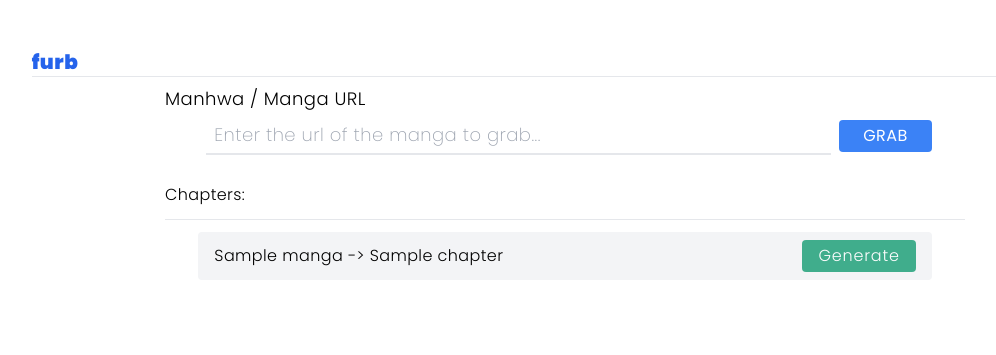
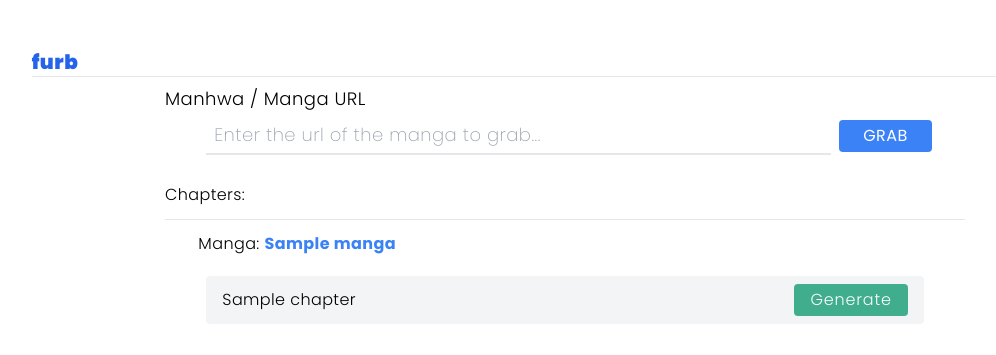
Before and after one commit to tbdsux/furb, a FastAPI app: template templates/output.html in a window 1280 px wide. Shown: the top 355 px of the page, without its empty margins (75-1071 px from the left). Run offline with FastAPI, Linux system fonts and the light colour scheme; the template is opened without the code that fills it: most values are stand-ins (such as "Sample title", 1, 10 or a date in 2020); style sheets or scripts are compiled from the project's sources.

Commit message:
Update templating positions of items

```diff
--- a/templates/output.html
+++ b/templates/output.html
@@ -12,11 +12,11 @@ Grab {{manga}}
     <hr>
 
     <div class="w-3/4 mx-auto py-2">
-        <form action="" method="POST">
+        <form action="/" method="POST">
             <label for="" class="text-lg font-light tracking-wide">Manhwa / Manga URL</label>
             <div class="flex items-center justify-center w-11/12 mx-auto py-1">
-                <input type="text" class="py-1 px-2 text-lg border-b-2 font-thin tracking-wide mx-2 w-full text-blue-500 focus:border-blue-500 focus:outline-none" placeholder="Enter the url of the manga to grab..." value="{{query}}">
-                <input type="submit" value="GRAB" class="py-1 px-6 bg-blue-500 tracking-wide rounded text-white">
+                <input type="text" name="url" class="py-1 px-2 text-lg border-b-2 font-thin tracking-wide mx-2 w-full text-blue-500 focus:border-blue-500 focus:outline-none" placeholder="Enter the url of the manga to grab..." value="{{query}}">
+                <input type="submit" value="GRAB" class="py-1 px-6 bg-blue-500 hover:bg-blue-600 cursor-pointer tracking-wide rounded text-white">
             </div>
         </form>
 
@@ -24,10 +24,11 @@ Grab {{manga}}
             <h4 class="font-light tracking-wide">Chapters:</h4>
             <hr class="my-3">
             <div class="w-11/12 mx-auto">
-                <ul>
+                <h3 class="font-light tracking-wide my-2">Manga: <span class="text-blue-500 font-bold">{{manga}}</span></h3>
+                <ul class="max-h-screen h-auto overflow-y-scroll p-2">
                     {% for chapter in results %}
-                    <li class="flex items-center py-2 px-4 rounded bg-gray-100 font-light my-1">
-                        <p class="w-full tracking-wide truncate">{{manga}} -> {{chapter.chapter_name}}</p> <a href="/get/q/{{chapter.b64_hash}}" class="bg-green-600 opacity-75 hover:opacity-100 cursor-pointer text-white rounded py-1 px-4 tracking-wider">Generate</a>
+                    <li class="flex items-center justify-between py-2 px-4 rounded bg-gray-100 font-light my-1">
+                        <p class="w-full tracking-wide truncate">{{chapter.chapter_name}}</p><a href="/get/q/{{chapter.b64_hash}}" class="bg-green-600 opacity-75 hover:opacity-100 cursor-pointer text-white rounded py-1 px-4 tracking-wider">Generate</a>
                     </li>
                     {% endfor %}
                 </ul>
```
